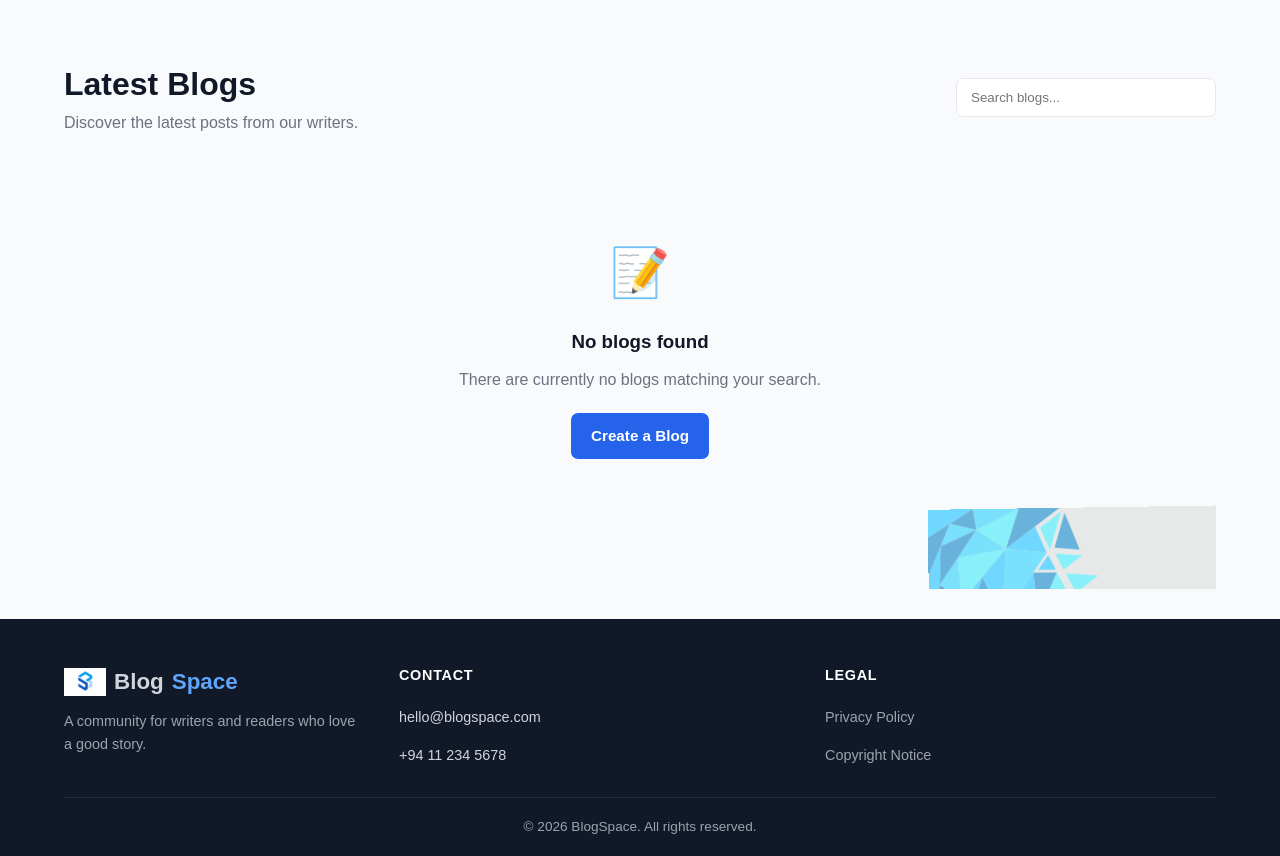
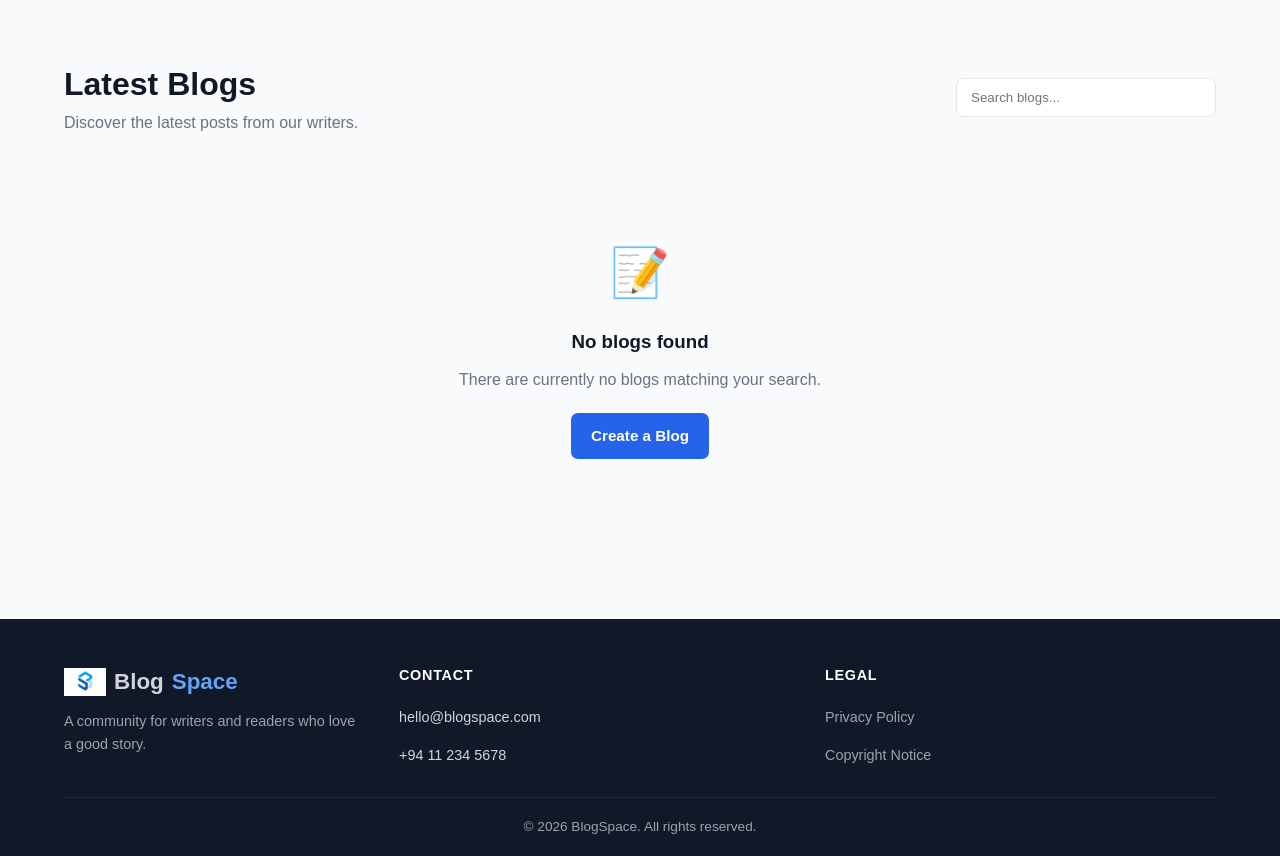
Before and after one commit to AMC-29/Blog-Application, a PHP site: page / in a window 1280 px wide. Shown: the part 404-1260 px from the top of the page. Run offline with PHP 8.4, Linux system fonts and the light colour scheme; data that the repository does not hold is empty.

Commit message:
Remove background illustrations and related styles from blog section for improved performance and simplicity

```diff
--- a/index.html
+++ b/index.html
@@ -99,11 +99,6 @@
 
     <!-- Blog Section -->
     <main class="container blog-section">
-
-        <div class="bg-illustrations" aria-hidden="true">
-            <img src="images\illustrations\blob1.svg" class="blob-one" alt="Blob illustration">
-            <img src="images\illustrations\blob2.svg" class="blob-two" alt="Blob illustration">
-        </div>
 
         <div class="section-header">
 
--- a/style.css
+++ b/style.css
@@ -1350,149 +1350,6 @@ nav a:hover {
 
 
 /* =========================================
-   BACKGROUND ILLUSTRATIONS
-========================================= */
-
-.blog-section {
-    position: relative;
-
-    overflow: hidden;
-}
-
-
-.bg-illustrations {
-    position: absolute;
-
-    inset: 0;
-
-    z-index: 0;
-
-    pointer-events: none;
-
-    overflow: auto;
-}
-
-
-.bg-illustrations img {
-    position: absolute;
-
-    opacity: 0.06;
-}
-
-
-/* Widths scale with the viewport instead of a fixed px value, so the
-   blobs shrink to fit narrower blog-section widths instead of
-   overflowing or dwarfing the card grid on smaller screens. */
-.blob-one {
-    top: -60px;
-
-    left: -70px;
-
-    width: clamp(140px, 34vw, 380px);
-
-    animation-name: blobShuffle, driftOne;
-    animation-duration: 12s, 26s;
-    animation-timing-function: ease-in-out, ease-in-out;
-    animation-iteration-count: infinite, infinite;
-    animation-direction: normal, alternate;
-    animation-fill-mode: both, none;
-    animation-delay: 0s, 0s;
-}
-
-
-.blob-two {
-    bottom: -90px;
-
-    right: -55px;
-
-    width: clamp(120px, 30vw, 340px);
-
-    animation-name: blobShuffle, driftTwo;
-    animation-duration: 12s, 32s;
-    animation-timing-function: ease-in-out, ease-in-out;
-    animation-iteration-count: infinite, infinite;
-    animation-direction: normal, alternate;
-    animation-fill-mode: both, none;
-    animation-delay: 6s, 0s;
-}
-
-
-/* Fades one blob in, holds, fades it out — then, because blob-two's
-   animation-delay is exactly half the 12s cycle, there's a clean 1s
-   beat where neither is visible before the other fades in. Only one
-   blob is ever on screen at a time. */
-@keyframes blobShuffle {
-
-    0% {
-        opacity: 0;
-    }
-
-    8.3% {
-        opacity: var(--blob-opacity);
-    }
-
-    33.3% {
-        opacity: var(--blob-opacity);
-    }
-
-    41.7% {
-        opacity: 0;
-    }
-
-    100% {
-        opacity: 0;
-    }
-
-}
-
-
-@keyframes driftOne {
-
-    0% {
-        transform: translate(0, 0) rotate(0deg);
-    }
-
-    100% {
-        transform: translate(30px, 25px) rotate(12deg);
-    }
-
-}
-
-
-@keyframes driftTwo {
-
-    0% {
-        transform: translate(0, 0) rotate(0deg);
-    }
-
-    100% {
-        transform: translate(-25px, -20px) rotate(-10deg);
-    }
-
-}
-
-
-@media (prefers-reduced-motion: reduce) {
-
-    .bg-illustrations img {
-        animation: none;
-
-        opacity: var(--blob-opacity);
-    }
-
-}
-
-
-.section-header,
-#blogList,
-#emptyState {
-    position: relative;
-
-    z-index: 1;
-}
-
-
-/* =========================================
    FOOTER
 ========================================= */
 
```
